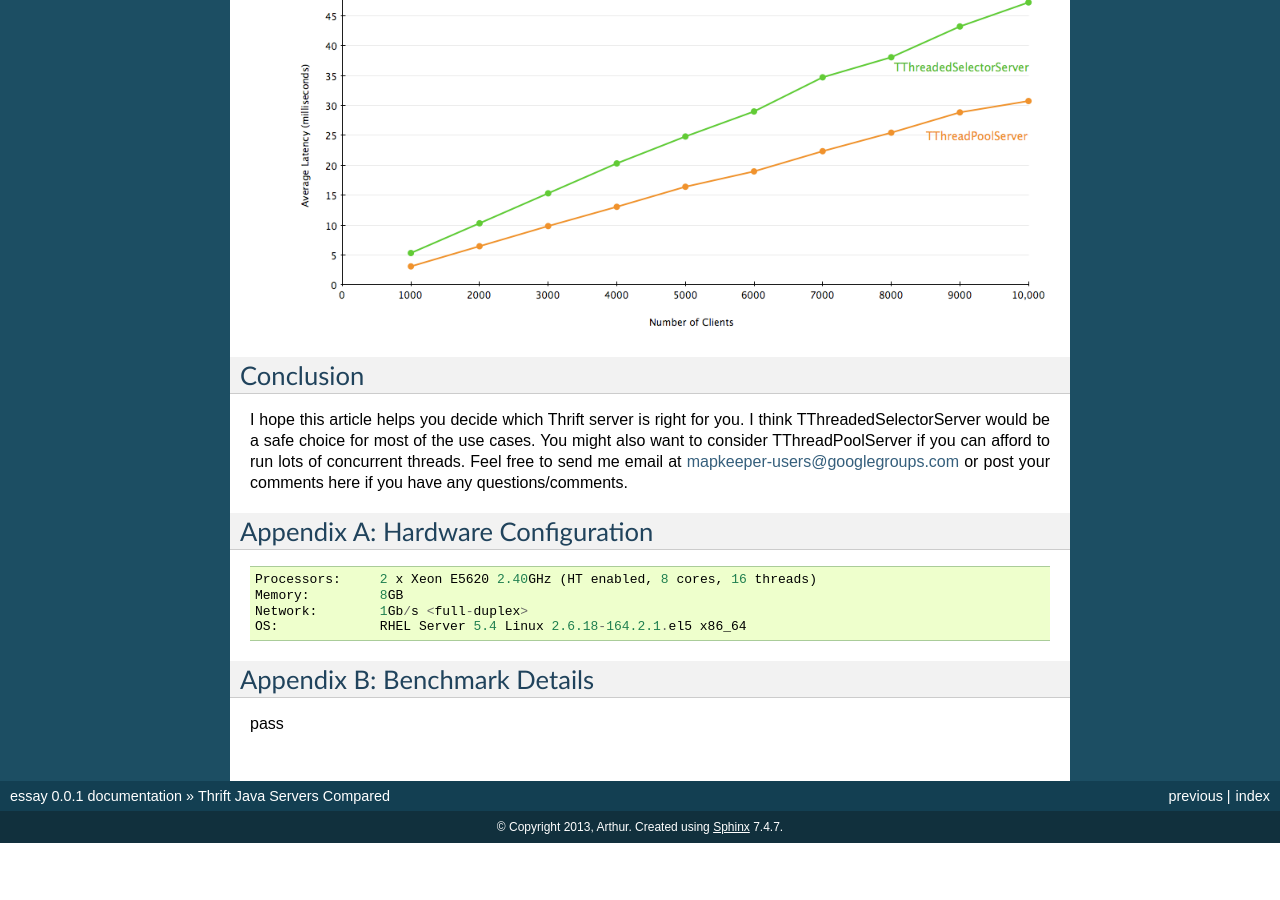
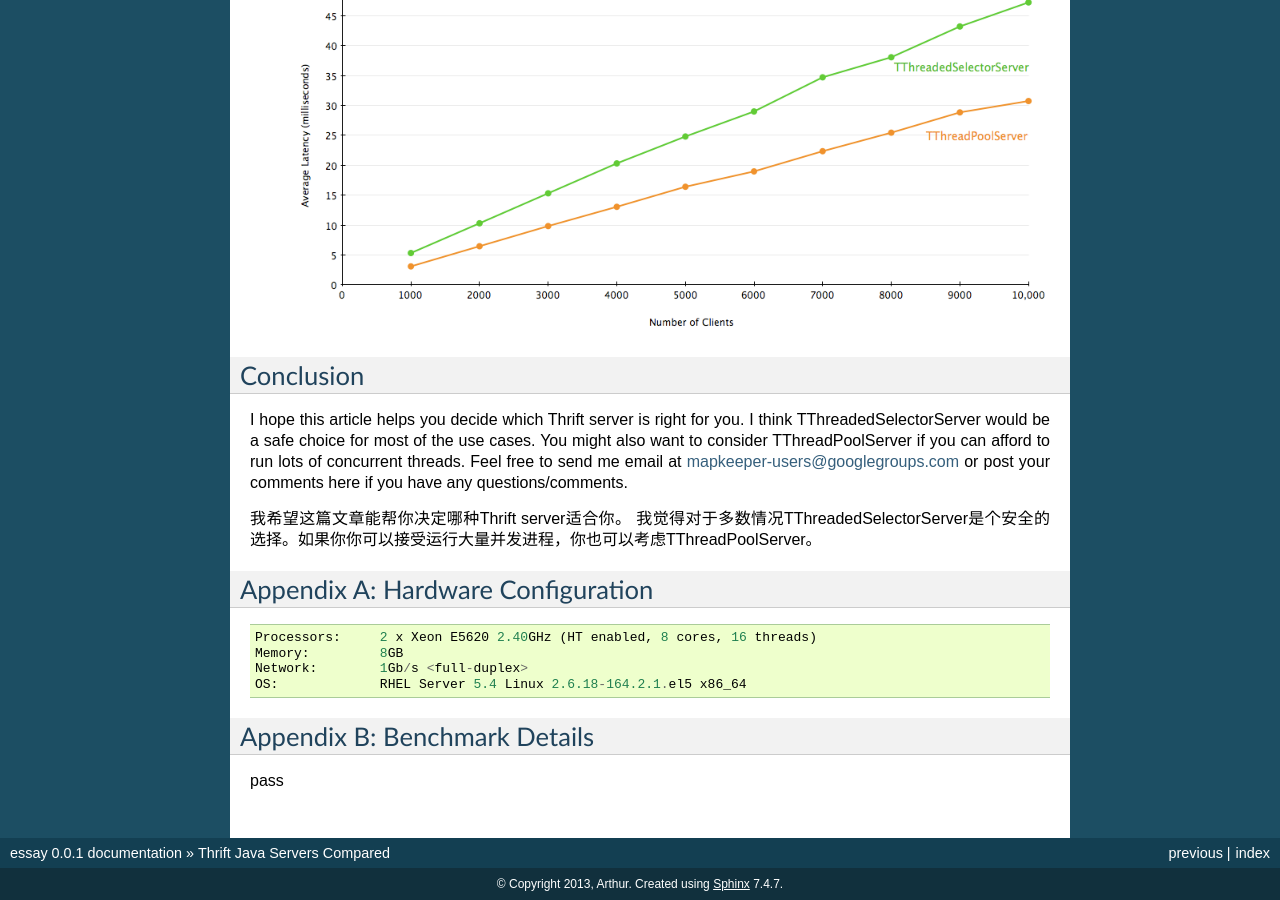
Before and after one commit to largetalk/newdatum, a Sphinx documentation site: the page built from docs/source/201401/thrift.rst, in a window 1280 px wide and 900 px high, scrolled down 4812 px. Built offline with Sphinx 7.4.7, drawn with Linux system fonts in a browser that asks for light colours; formulas are drawn with MathJax 3; before the commit the page ends 5655 px from its top, so only the background shows below that.

Commit message:
add more thing

```diff
--- a/docs/source/201401/thrift.rst
+++ b/docs/source/201401/thrift.rst
@@ -117,6 +117,8 @@ Conclusion
 
 I hope this article helps you decide which Thrift server is right for you. I think TThreadedSelectorServer would be a safe choice for most of the use cases. You might also want to consider TThreadPoolServer if you can afford to run lots of concurrent threads. Feel free to send me email at mapkeeper-users@googlegroups.com or post your comments here if you have any questions/comments.
 
+我希望这篇文章能帮你决定哪种Thrift server适合你。 我觉得对于多数情况TThreadedSelectorServer是个安全的选择。如果你你可以接受运行大量并发进程，你也可以考虑TThreadPoolServer。
+
 Appendix A: Hardware Configuration
 ========================================
 
```
